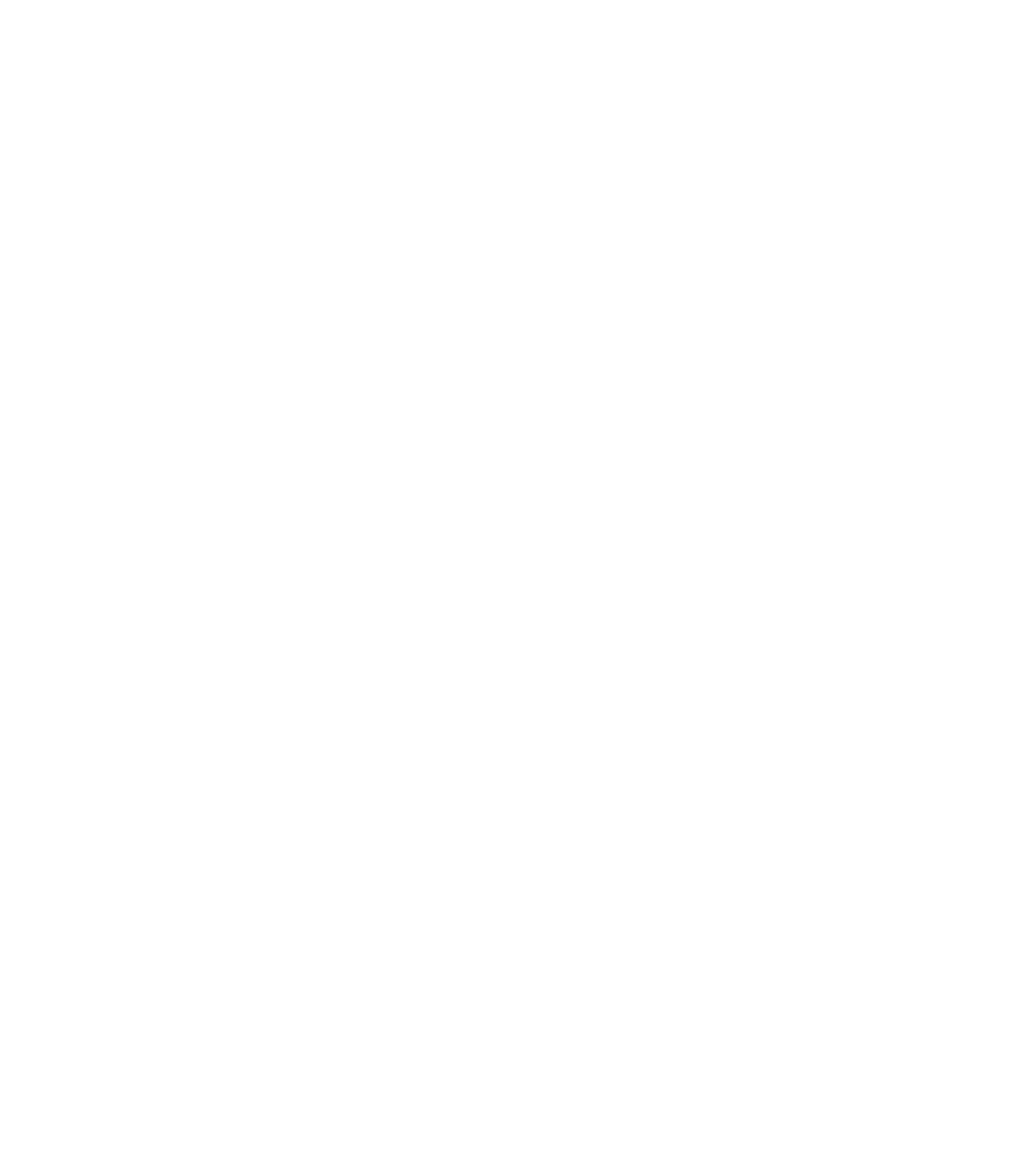
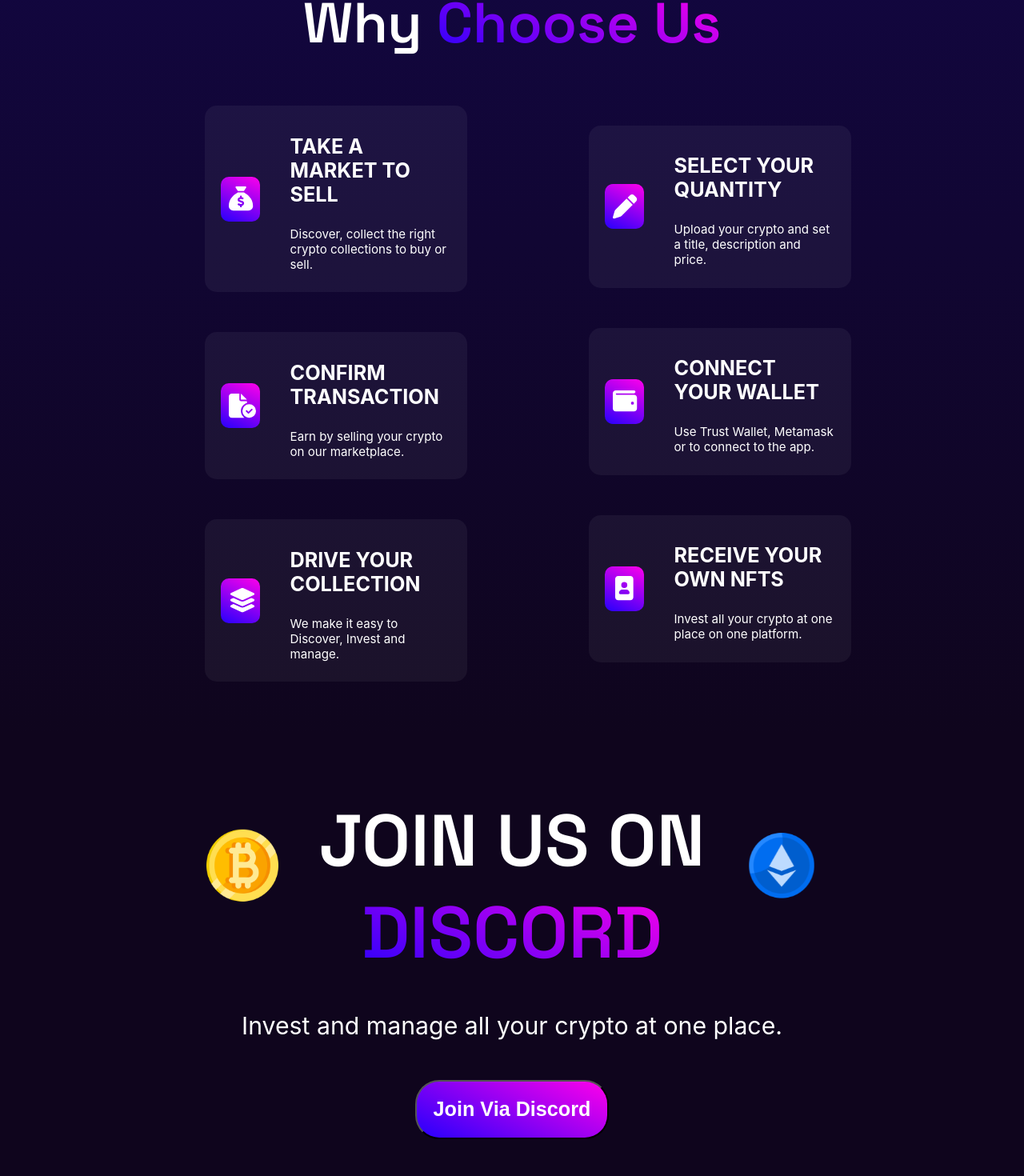
Before and after one commit to Moe-Zoubi/CryptoWave, a React (Create React App) app: page / in a window 1280 px wide. Shown: the part 1239-2709 px from the top of the page at 80% size. Before the commit the page ends 1179 px from the top, so only its background shows below. Built offline with nearby package versions, Linux system fonts and the light colour scheme; no server answers.

Commit message:
added sections

```diff
--- a/package.json
+++ b/package.json
@@ -3,6 +3,11 @@
   "version": "0.1.0",
   "private": true,
   "dependencies": {
+    "@fortawesome/fontawesome-svg-core": "^6.5.1",
+    "@fortawesome/free-brands-svg-icons": "^6.5.1",
+    "@fortawesome/free-regular-svg-icons": "^6.5.1",
+    "@fortawesome/free-solid-svg-icons": "^6.5.1",
+    "@fortawesome/react-fontawesome": "^0.2.0",
     "@testing-library/jest-dom": "^5.17.0",
     "@testing-library/react": "^13.4.0",
     "@testing-library/user-event": "^13.5.0",
--- a/public/index.html
+++ b/public/index.html
@@ -19,6 +19,12 @@
 
     <link href="https://fonts.googleapis.com/css2?family=Merriweather&display=swap" rel="stylesheet">
 
+    <link rel="preconnect" href="https://fonts.googleapis.com">
+
+    <link rel="preconnect" href="https://fonts.gstatic.com" crossorigin>
+
+    <link href="https://fonts.googleapis.com/css2?family=Space+Grotesk:wght@600&display=swap" rel="stylesheet">
+
     <title>Crypto Wave</title>
   </head>
   <body>
--- a/src/App.css
+++ b/src/App.css
@@ -17,6 +17,10 @@ ul{
   list-style: none;
 }
 
+h1,h2{
+  font-family: 'Space Grotesk', sans-serif;
+}
+
 .highlighted{
   background: linear-gradient(25deg,#2600fc,#ff00ea);;
   -webkit-background-clip: text;
@@ -34,6 +38,7 @@ ul{
 .App{
   background: linear-gradient(0deg,#0f051d 30%,#130749 70%);
   padding-bottom: 4rem;
+  color: white;
 }
 
 /* navbar */
--- /dev/null
+++ b/src/components/ChooseUs.js
@@ -0,0 +1,66 @@
+import { FontAwesomeIcon } from "@fortawesome/react-fontawesome";
+import { faFileCircleCheck, faImagePortrait, faLayerGroup, faPen, faSackDollar, faWallet } from "@fortawesome/free-solid-svg-icons";
+
+
+
+function ChooseUs(){
+
+
+    return(
+        <div className="choose-us">
+            <h2>Why <span className="highlighted">Choose Us</span></h2>
+            <div className="choose-container">
+                <div className="col">
+                    <div className="service">
+                        <div className="service-icon"><FontAwesomeIcon icon={faSackDollar} /></div>
+
+                        <div className="service-description">
+                            <h3>TAKE A MARKET TO SELL</h3>
+                            <p>Discover, collect the right crypto collections to buy or sell.</p>
+                        </div>
+                    </div>
+                    <div className="service">
+                        <div className="service-icon"><FontAwesomeIcon icon={faFileCircleCheck} /></div>
+                        <div className="service-description">
+                            <h3>CONFIRM TRANSACTION</h3>
+                            <p>Earn by selling your crypto on our marketplace.</p>
+                        </div>
+                    </div>
+                    <div className="service">
+                        <div className="service-icon"><FontAwesomeIcon icon={faLayerGroup} /></div>
+                        <div className="service-description">
+                            <h3>DRIVE YOUR COLLECTION</h3>
+                            <p>We make it easy to Discover, Invest and manage.</p>
+                        </div>
+                    </div>
+                </div>
+                <div className="col">
+                    <div className="service">
+                        <div className="service-icon"><FontAwesomeIcon icon={faPen} /></div>
+                        <div className="service-description">
+                            <h3>SELECT YOUR QUANTITY</h3>
+                            <p>Upload your crypto and set a title, description and price.</p>
+                        </div>
+                    </div>
+                    <div className="service">
+                        <div className="service-icon"><FontAwesomeIcon icon={faWallet} /></div>
+                        <div className="service-description">
+                            <h3>CONNECT YOUR WALLET</h3>
+                            <p>Use Trust Wallet, Metamask or to connect to the app.</p>
+                        </div>
+                    </div>
+                    <div className="service">
+                        <div className="service-icon"><FontAwesomeIcon icon={faImagePortrait} /></div>
+                        <div className="service-description">
+                            <h3>RECEIVE YOUR OWN NFTS</h3>
+                            <p>Invest all your crypto at one place on one platform.</p>
+                        </div>
+                    </div>
+                </div>
+            </div>
+        </div>
+    )
+}
+
+
+export default ChooseUs;
--- a/src/components/Footer.js
+++ b/src/components/Footer.js
@@ -1,3 +1,5 @@
+import { faDiscord, faFacebook, faInstagram, faTwitter } from "@fortawesome/free-brands-svg-icons";
+import { FontAwesomeIcon } from "@fortawesome/react-fontawesome";
 
 
 function Footer(){
@@ -5,7 +7,13 @@ function Footer(){
 
     return(
         <div className="footer">
-
+            <div className="footer-socials">
+                <FontAwesomeIcon icon={faInstagram} />
+                <FontAwesomeIcon icon={faFacebook} />
+                <FontAwesomeIcon icon={faTwitter} />
+                <FontAwesomeIcon icon={faDiscord} />
+            </div>
+            <p><span>Privacy</span><span>Terms Of Use</span></p>
         </div>
     )
 }
--- a/src/components/Join.js
+++ b/src/components/Join.js
@@ -1,11 +1,18 @@
-
+import bitcoin from "../images/coins/bitcoin.png";
+import ethereum from "../images/coins/ethereum.png";
 
 function Join(){
 
 
     return(
         <div className="join-us">
-
+            <div className="join-title">
+                <img src={bitcoin} alt="bitcoin icon" />
+                <h1>JOIN US ON <br/><span className="highlighted">DISCORD</span></h1>
+                <img src={ethereum} alt="ethereum icon" />
+            </div>
+            <p>Invest and manage all your crypto at one place.</p>
+            <button>Join Via Discord</button>
         </div>
     )
 }
--- a/src/pages/home/index.jsx
+++ b/src/pages/home/index.jsx
@@ -3,6 +3,9 @@ import bitcoin from "../../images/coins/bitcoin.png";
 import ethereum from "../../images/coins/ethereum.png";
 import TrendingCoin from "../../components/TrendingCoin";
 import Market from "../../components/Market";
+import ChooseUs from "../../components/ChooseUs";
+import Join from "../../components/Join";
+import Footer from "../../components/Footer";
 
 
 const Home = () => {
@@ -19,6 +22,9 @@ const Home = () => {
                 <TrendingCoin />
             </div>
             <Market />
+            <ChooseUs />
+            <Join />
+            <Footer />
         </div>
     )
 }
--- a/src/pages/home/style.css
+++ b/src/pages/home/style.css
@@ -175,3 +175,133 @@ th:not(:first-child), td:not(:first-child) {
   background-color: #6e389d62;
   color: white;
 }
+
+/* choose us section */
+.choose-us{
+  margin: 8rem 5%;
+
+}
+
+.choose-us h2{
+  text-align: center;
+  font-size: 7rem;
+}
+
+.choose-container{
+  display: flex;
+  justify-content: space-evenly;
+  align-items: center;
+}
+
+.col{
+  width: 25%;
+  display: flex;
+  flex-direction: column;
+  gap: 5rem;
+}
+
+.service{
+  display: flex;
+  justify-content: space-between;
+  background-color: hsla(0,0%,100%,.05);
+  padding: 1rem 2rem;
+  width: 100%;
+  height: 30%;
+  border-radius: 15px;
+  align-items: center;
+}
+
+.service-description{
+  width: 70%;
+}
+
+.service-icon{
+  font-size: 3rem;
+  height: 100%;
+  width: 10%;
+  text-align: center;
+  padding: 1rem;
+  border-radius: 10px;
+  background: linear-gradient(25deg,#2600fc,#ff00ea);;
+}
+
+.service-description h3{
+  font-size: 2.5rem;
+}
+
+.service-description p{
+  font-size: 1.5rem;
+}
+
+/* join us */
+.join-us{
+  display: flex;
+  flex-direction: column;
+  align-items: center;
+  justify-content: center;
+}
+
+.join-title{
+  display: flex;
+  align-items: last baseline;
+  justify-content: center;
+  gap: 5rem;
+}
+
+.join-title h1{
+  width: fit-content;
+  text-align: center;
+  font-size: 9rem;
+  color: white;
+  margin-bottom: 1rem;
+}
+
+.join-title img{
+  width: 90px;
+  animation: updown 2s ease infinite;
+}
+
+.join-us p{
+  text-align: center;
+  font-size: 3rem;
+}
+
+.join-us button{
+  font-size: 2.5rem;
+  padding: 2rem;
+  margin-top: 2rem;
+  border-radius: 30px;
+  font-weight: 600;
+  color: white;
+  background: linear-gradient(25deg,#2600fc,#ff00ea);;
+  cursor: pointer;
+}
+
+/* footer */
+.footer{
+  background: url(../../images/footer/footer-bg.png) center/cover , no-repeat;
+  margin-top: 8rem;
+  display: flex;
+  flex-direction: column;
+  justify-content: end;
+  align-items: center;
+  gap: 3rem;
+  height: 300px;
+}
+
+.footer-socials{
+  display: flex;
+  justify-content: center;
+  gap: 4rem;
+  width: 30%;
+  font-size: 4rem;
+  align-items: center;
+}
+
+.footer p{
+  display: flex;
+  justify-content: space-evenly;
+  align-items: center;
+  gap: 3rem;
+  font-size: 2.5rem;
+}
```
Also changed, not shown: src/images/footer/footer-bg.png (added), 1 other file (tests, documents, lock files or other folders).
